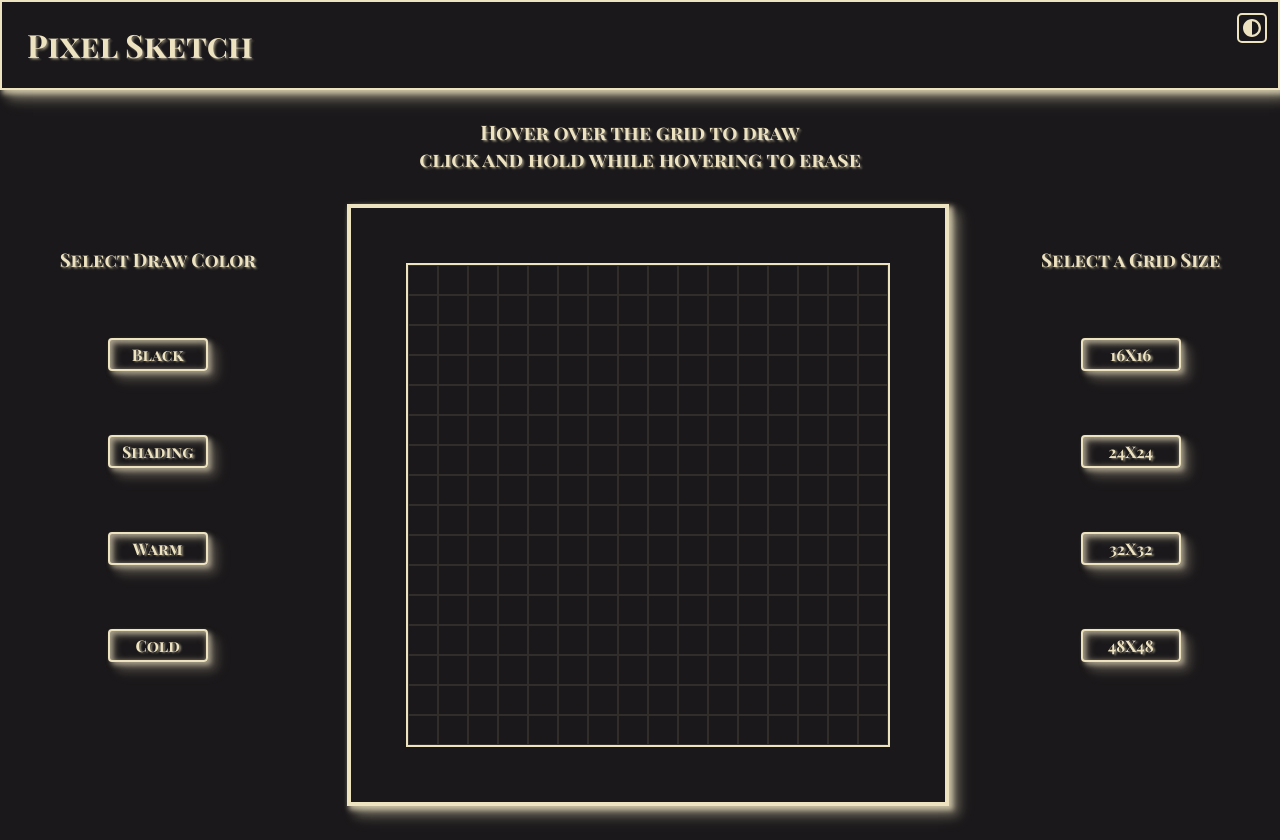
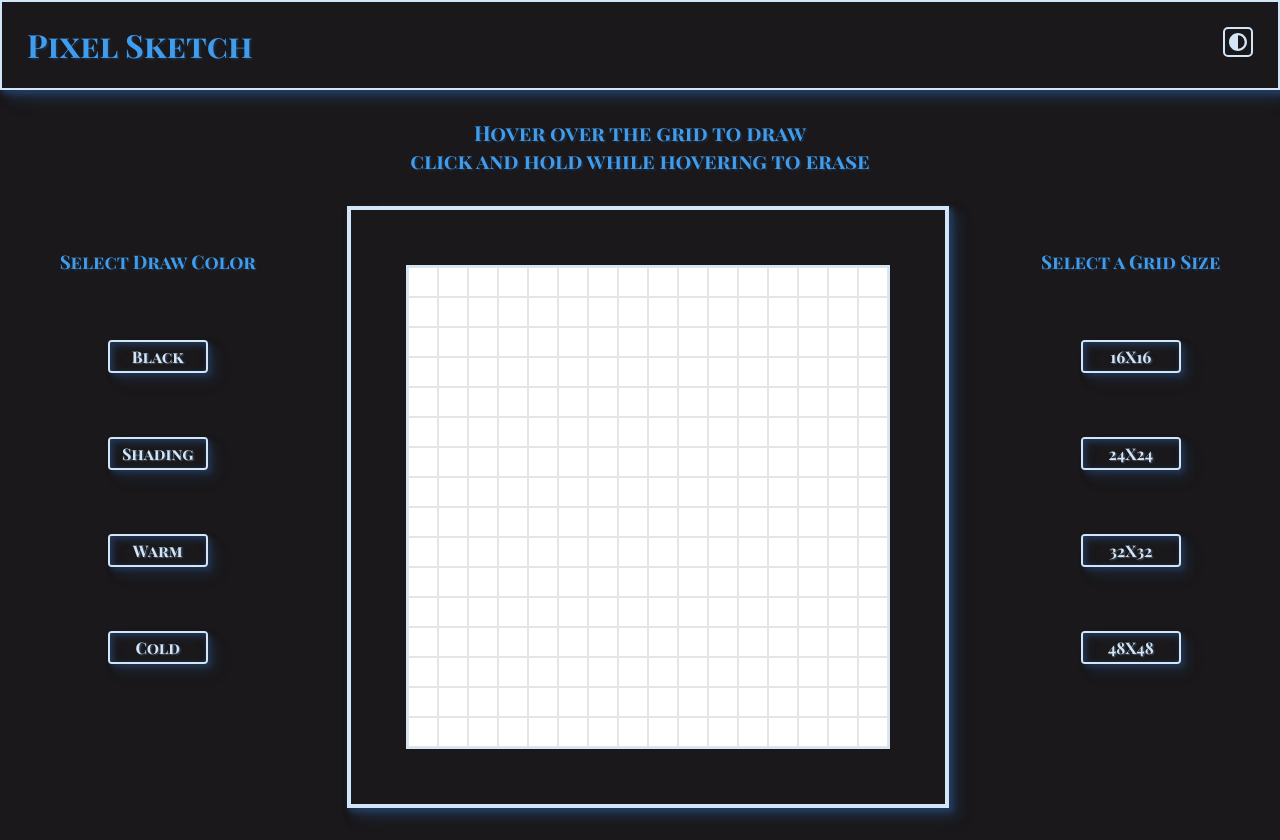
Before and after one commit to Jonathan-Evey/etch-a-sketch, a plain HTML site: page index.html in a window 1280 px wide. Both pictures are taken after a click on the button 1251 px from the left and 28 px from the top of the page. Drawn offline with Linux system fonts and the light colour scheme.

Commit message:
finish up styling for dark mode

```diff
--- a/styles.css
+++ b/styles.css
@@ -6,9 +6,8 @@
 :root {
     --clr-light:#ffffff;
     --clr-dark: #000000;
-    --clr-primary: #dbffa2;
-    --clr-secondary: #c3fcf2;
-    --clr-accent: #ff7750;
+
+    --clr-accent:#000000;
 
     --clr-lightrgb: 255, 255, 255;
     --clr-darkrgb: 0, 0, 0;
@@ -40,13 +39,12 @@
 
 .darkmode {
     --clr-light: #1a181a;
-    --clr-dark: #eee3c1;
+    --clr-dark: #d2e6f7;
 
-    --clr-secondary: #434038;
-    --clr-accent: #d1342f;
+    --clr-accent: #409ced;
 
-    --clr-lightrgb: 26, 24, 26;
-    --clr-darkrgb: 238, 227, 193;
+    --clr-lightrgb: 255, 255, 255;
+    --clr-darkrgb: 38, 70, 112;
 
     --boxGrid: rgba(var(--clr-darkrgb), .1);
 
@@ -75,7 +73,7 @@
 
 body {
     background-color: var(--clr-light);
-    color: var(--clr-dark);
+    color: var(--clr-accent);
     padding: 0;
     margin: 0;
     text-align: center;
@@ -101,7 +99,7 @@ h3 {
 p {
     margin: 0;
     padding: 0;
-    font-size: 1.25rem;
+    font-size: 1.3rem;
     font-weight: 700;
     text-shadow: var(--textShadow1),
                  var(--textShadow2);
@@ -110,9 +108,9 @@ p {
 .dark-mode-toggle {
     position: absolute;
     z-index: 100;
-    top: 1em;
-    right: 1em;
-    color: var(--foreground);
+    top: 2em;
+    right: 2em;
+    color: var(--clr-dark);
     border: 2px solid currentColor;
     padding: 4px;
     background: transparent;
@@ -231,15 +229,18 @@ section {
 }
 
 .btn-worm:hover {
+    color: black;
     background-image: linear-gradient(to bottom right, rgb(120, 1, 22), rgb(195, 47, 39), rgb(216, 87, 42), rgb(219, 124, 38), rgb(247, 181, 56));
 }
 
 .btn-cold:hover {
+    color: black;
     background-image: linear-gradient(to bottom right, rgb(232, 249, 253), rgb(121, 218, 232), rgb(10, 161, 221), rgb(33, 85, 205), rgb(85, 52, 165));
 }
 
 .box {
-    border: solid 1px var(--boxGrid);
+    border: solid 1px rgb(0, 0, 0, .1);
+    background-color: white;
 }
 
 .grid-16 {
```
